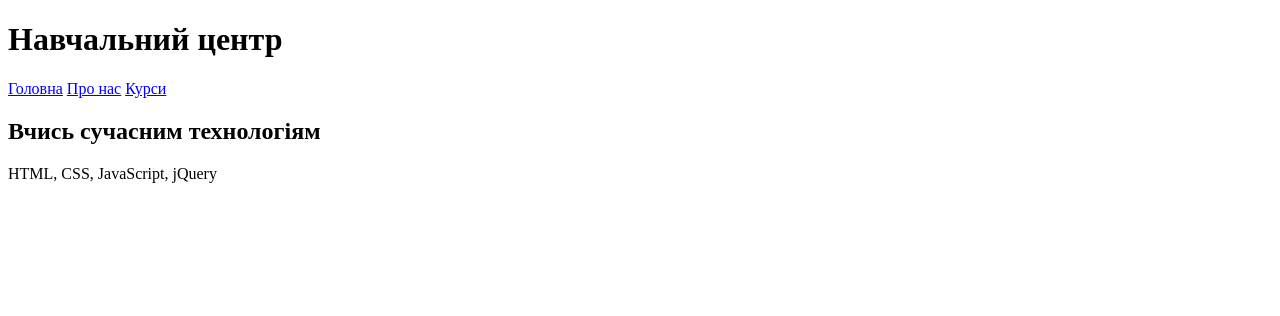
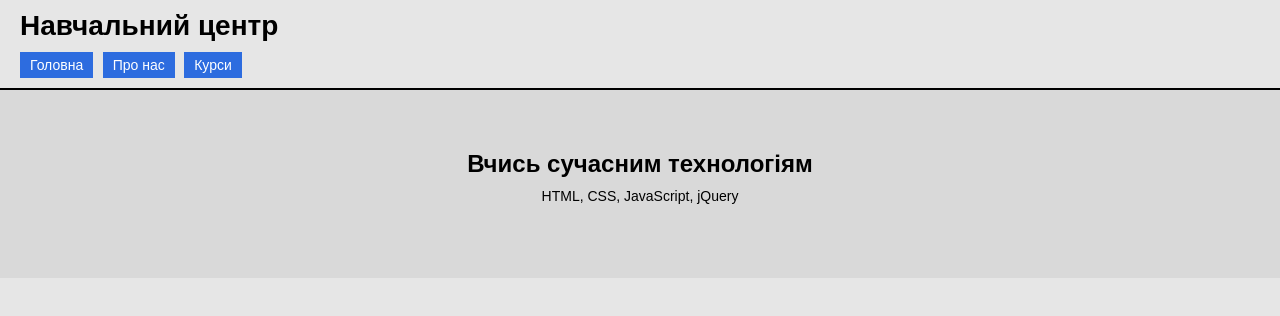
Before and after one commit to Eli-dot-g/TeamWork, a plain HTML site: page index.html in a window 1280 px wide. Drawn offline with Linux system fonts and the light colour scheme.

Commit message:
added css

```diff
--- a/index.html
+++ b/index.html
@@ -4,6 +4,55 @@
     <meta charset="UTF-8">
     <title>Title</title>
 </head>
+
+<style>
+    body {
+        margin: 0;
+        font-family: Arial, sans-serif;
+        background: #e6e6e6;
+    }
+
+    header {
+        padding: 10px 20px;
+        border-bottom: 2px solid #000;
+    }
+
+    header h1 {
+        margin: 0;
+        font-size: 28px;
+    }
+
+    nav {
+        margin-top: 10px;
+    }
+
+    nav a {
+        display: inline-block;
+        background: #2d6cdf;
+        color: white;
+        padding: 5px 10px;
+        margin-right: 5px;
+        text-decoration: none;
+        font-size: 14px;
+    }
+
+    .hero {
+        text-align: center;
+        padding: 60px 20px;
+        background: #d9d9d9;
+    }
+
+    .hero h2 {
+        margin: 0;
+        font-size: 24px;
+    }
+
+    .hero p {
+        margin-top: 10px;
+        font-size: 14px;
+    }
+</style>
+
 <body>
 
 <header>
```
